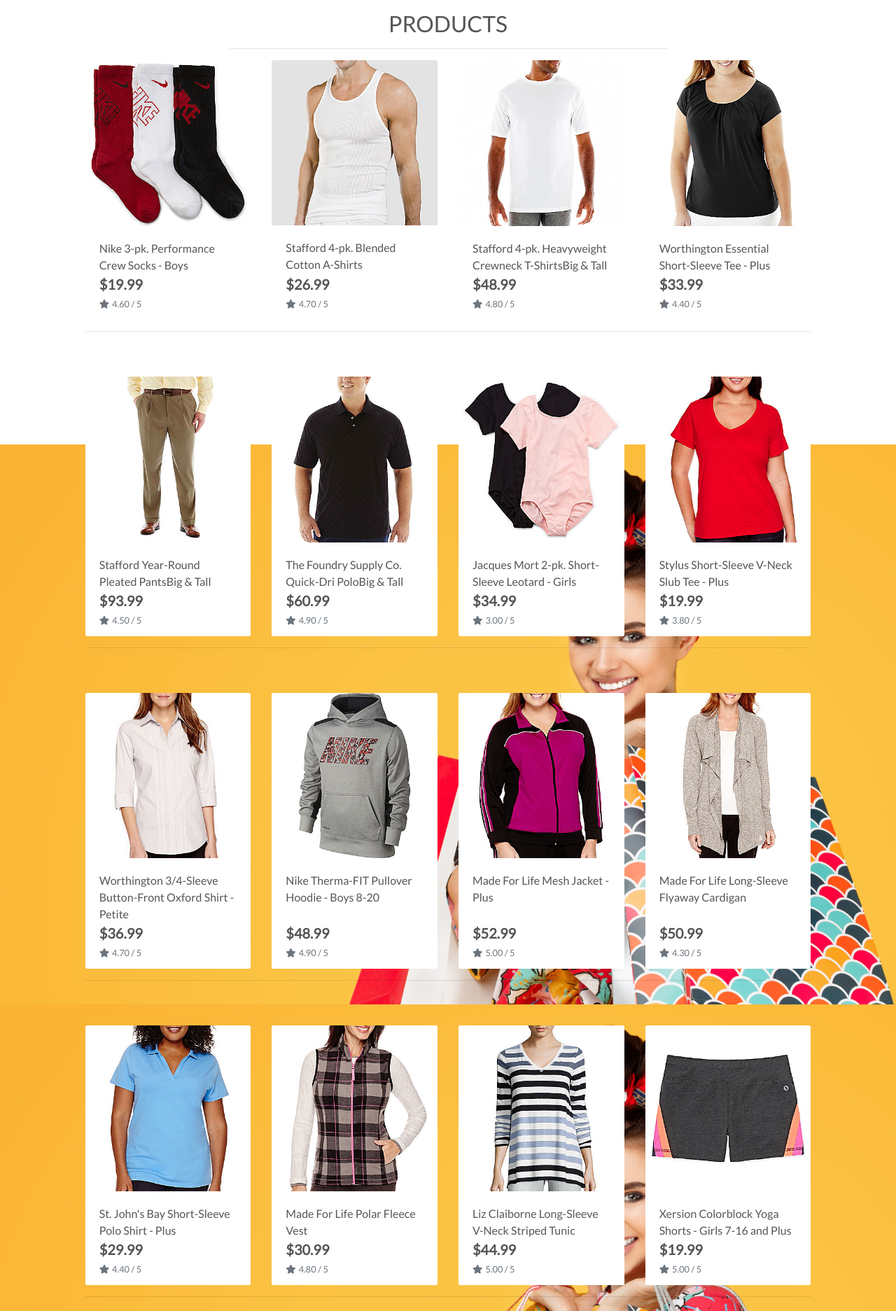
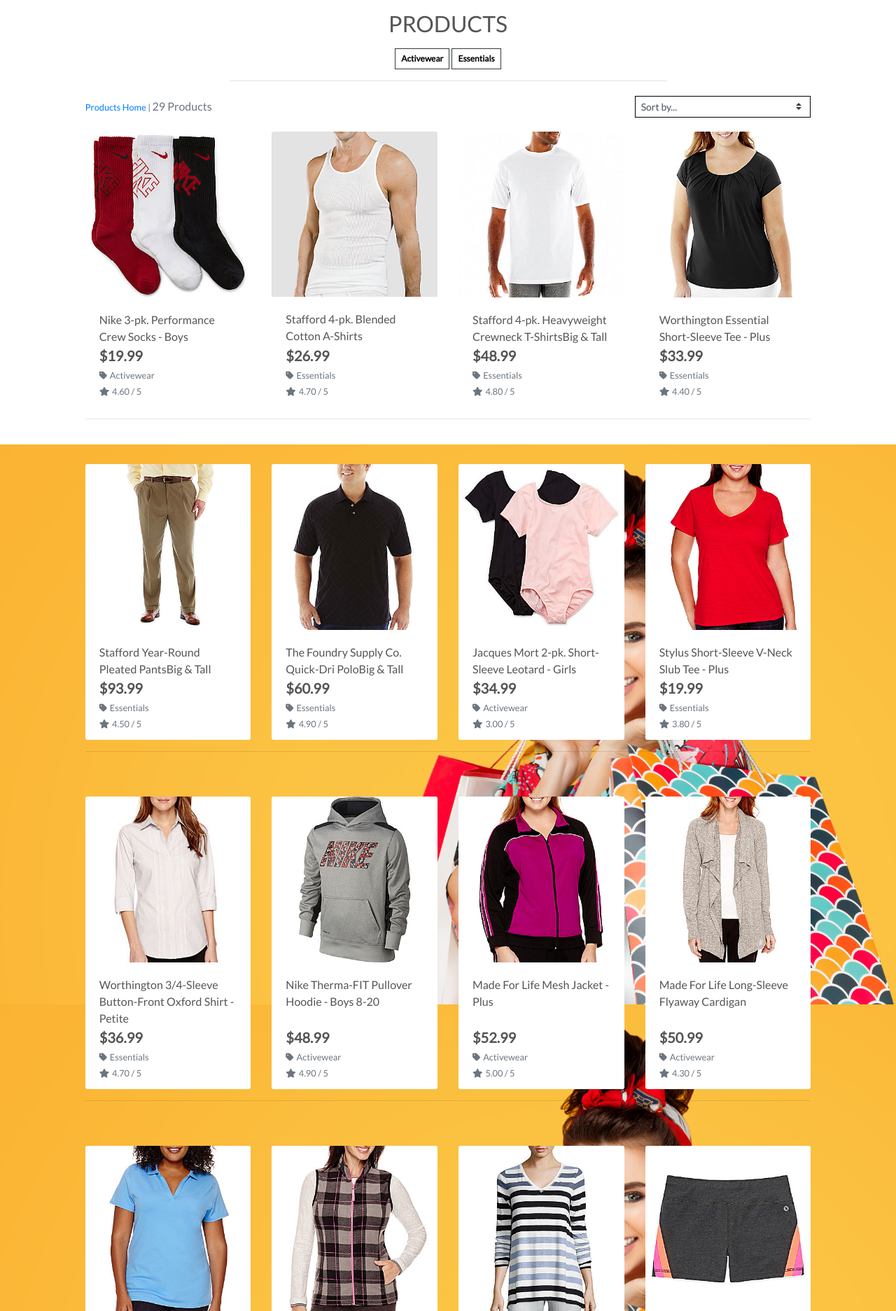
Before and after one commit to Olan1/django_ecommerce, a Django app: a page that uses products/templates/products/products.html in a window 1280 px wide. Shown: the part 165-2038 px from the top of the page at 70% size. Run offline with Django 3.2, Linux system fonts and the light colour scheme; data comes from the database, SQL or seed files in the repository; some libraries are stand-ins or nearby versions.

Commit message:
Added sorting and product counts to product page

```diff
--- a/products/templates/products/products.html
+++ b/products/templates/products/products.html
@@ -17,12 +17,42 @@
         <div class="row">
             <div class="col text-center mt-3">
                 <h2 class="logo-font">Products</h2>
+                {% for c in current_categories %}
+                    <a class='category-badge text-decoration-none' href="{% url 'products' %}?category={{ c.name }}">
+                        <span class="p-2 mt-2 badge badge-white text-black rounded-0 border border-dark">{{ c.friendly_name }}</span>
+                    </a>
+                {% endfor %}
                 <hr class="w-50 mb-1">
             </div>
         </div>
         <div class="row">
             <div class="product-container col-10 offset-1">
+                <!-- Sorting box dropdown menu -->
                 <div class="row mt-1 mb-2">
+                    <div class="col-12 col-md-6 my-auto order-md-12 d-flex justify-content-center justify-content-md-end">
+    					<div class="sort-select-wrapper w-50">
+    						<select id="sort-selector" class="custom-select custom-select-sm rounded-0 border border-{% if current_sorting != 'None_None' %}info{% else %}black{% endif %}">
+    							<option value="reset" {% if current_sorting == 'None_None' %}selected{% endif %}>Sort by...</option>
+    							<option value="price_asc" {% if current_sorting == 'price_asc' %}selected{% endif %}>Price (low to high)</option>
+    							<option value="price_desc" {% if current_sorting == 'price_desc' %}selected{% endif %}>Price (high to low)</option>
+    							<option value="rating_asc" {% if current_sorting == 'rating_asc' %}selected{% endif %}>Rating (low to high)</option>
+    							<option value="rating_desc" {% if current_sorting == 'rating_desc' %}selected{% endif %}>Rating (high to low)</option>
+    							<option value="name_asc" {% if current_sorting == 'name_asc' %}selected{% endif %}>Name (A-Z)</option>
+    							<option value="name_desc" {% if current_sorting == 'name_desc' %}selected{% endif %}>Name (Z-A)</option>
+    							<option value="category_asc" {% if current_sorting == 'category_asc' %}selected{% endif %}>Category (A-Z)</option>
+    							<option value="category_desc" {% if current_sorting == 'category_desc' %}selected{% endif %}>Category (Z-A)</option>
+    						</select>
+    					</div>
+				    </div>
+				    <!-- /Sorting box dropdown menu -->
+
+    				<!-- Display the number of search results returned, search term and link to all_products page -->
+    				<div class="col-12 col-md-6 order-md-1">
+    					<p class="text-muted mt-3 text-center text-md-left">
+    						{% if search_term or current_categories or current_sorting != 'None_None' %}<span class="small"><a href="{% url 'products' %}">Products Home</a> | </span>{% endif %}
+    						{{ products|length }} Products{% if search_term %} found for <strong>"{{ search_term }}"</strong>{% endif %}
+    					</p>
+    				</div>
 
                 </div>
                 <div class="row">
@@ -47,6 +77,13 @@
                                     <div class="row">
                                         <div class="col">
                                             <p class="lead mb-0 text-left font-weight-bold">${{ product.price }}</p>
+                                            {% if product.category %}
+                                                <p class='small mt-1 mb-0'>
+                                                    <a class='text-muted' href="{% url 'products' %}?category={{ product.category.name }}">
+                                                        <i class="fas fa-tag mr-1"></i>{{ product.category.friendly_name }}
+                                                    </a>
+                                                </p>
+                                            {% endif %}
                                             {% if product.rating %}
                                                 <small class="text-muted"><i class="fas fa-star mr-1"></i>{{ product.rating }} / 5</small>
                                             {% else %}
--- a/products/views.py
+++ b/products/views.py
@@ -26,19 +26,28 @@
             sortkey = request.GET['sort']
             # Set sort var = sortkey to preserve parameter value
             sort = sortkey
+
             # If user is sorting by name field
             if sortkey == 'name':
                 # Set sortkey = new annotated field lower_name
                 sortkey = 'lower_name'
                 # Annotate current list of products with new field(lower_name) and set products = lower_case (the lowercase version of the 'name' field)
                 products = products.annotate(lower_name=Lower('name'))
+
+            # If sort key is = category
+            if sortkey == 'category':
+                # Sort = the category model name field -> Order by category name (eg: activewear, jeans - A-Z)
+                sortkey = 'category__name'
+
             # Check if direction parameter defined
             if 'direction' in request.GET:
                 # Get direction value
                 direction = request.GET['direction']
+
                 # If direction is descending, reverse the order of the sortkey
                 if direction == 'desc':
                     sortkey = f'-{sortkey}'
+
             products = products.order_by(sortkey)
 
         # Check if category is in request URL
--- a/static/css/base.css
+++ b/static/css/base.css
@@ -70,6 +70,11 @@
     z-index: -1;
 }
 
+a.category-badge > span.badge:hover {
+    background: #212529 !important;
+    color: #fff !important;
+}
+
 /* -------------------------------- Media Queries */
 
 /* Slightly larger container on xl screens */
```
Also changed, not shown: products/templates/products/product_detail.html (+22 -7 lines).
